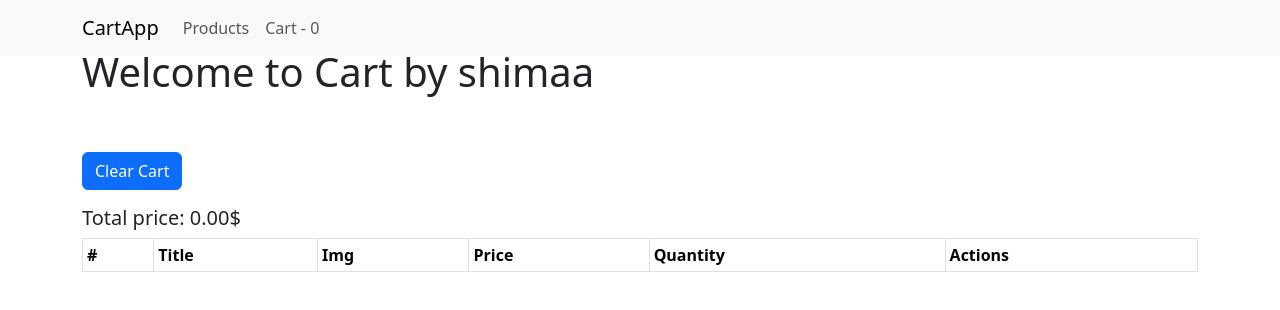
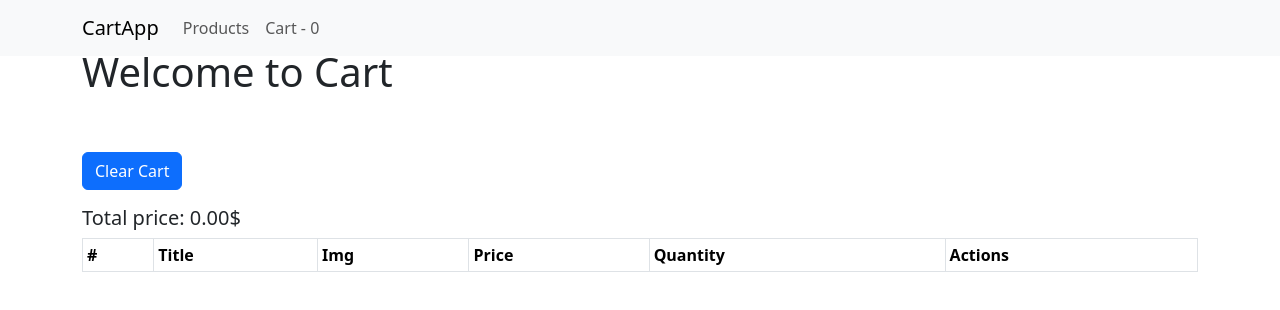
Before and after one commit to AhmedElsayed6179/Cart-App, a React (Create React App) app: page /cart in a window 1280 px wide. Shown: the top 310 px of the page. Built offline with nearby package versions, Linux system fonts and the light colour scheme.

Commit message:
Edit Cart Name

```diff
--- a/src/components/cart.js
+++ b/src/components/cart.js
@@ -13,7 +13,7 @@ function Cart() {
 
     return (
         <Container>
-            <h1 className="py-5">Welcome to Cart by shimaa</h1>
+            <h1 className="py-5">Welcome to Cart</h1>
             <Button className="mb-3" variant="primary" onClick={() => dispatch(clear())}>Clear Cart</Button>
             <h5>Total price: {totalPrice.toFixed(2)}$</h5>
             <Table striped bordered hover size="sm">
```
